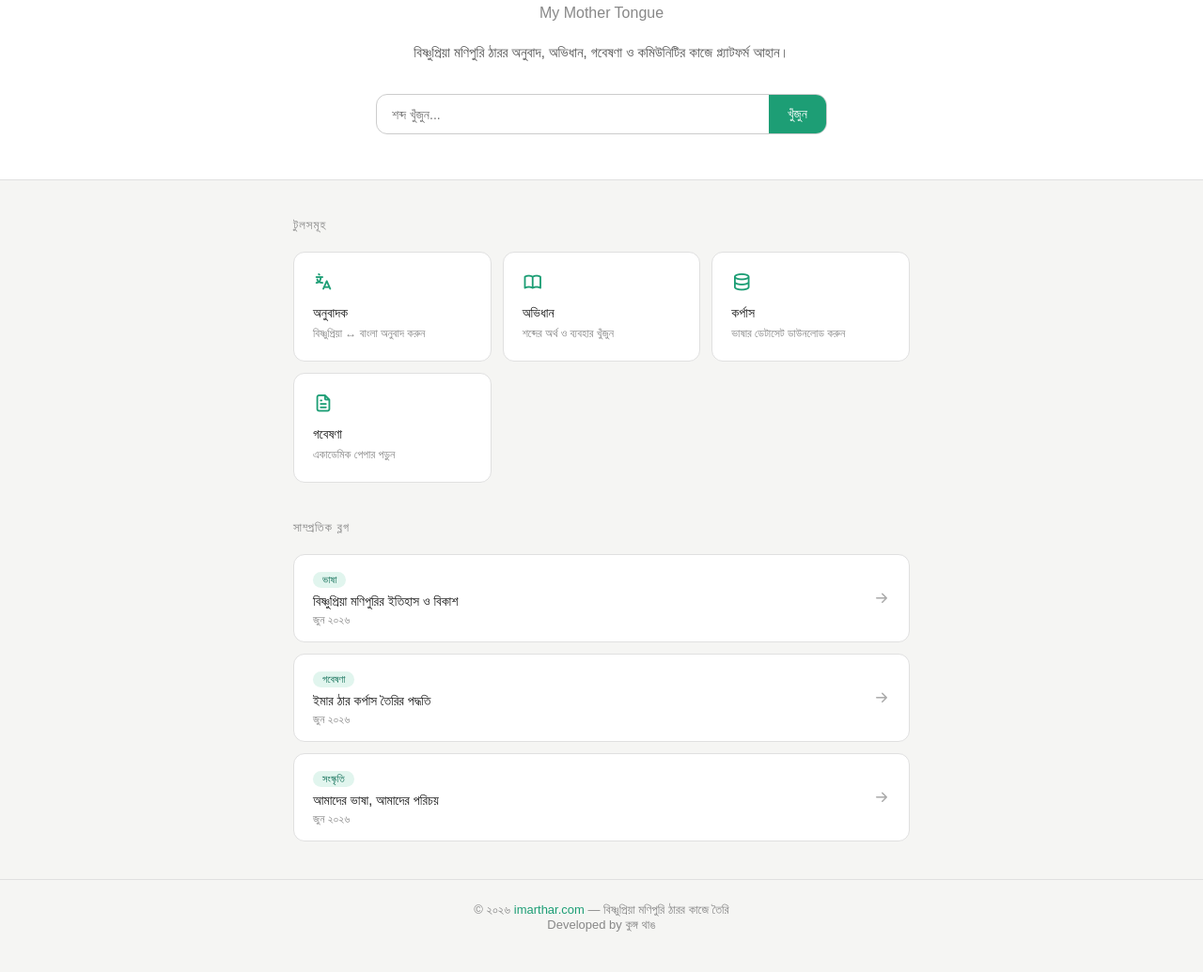
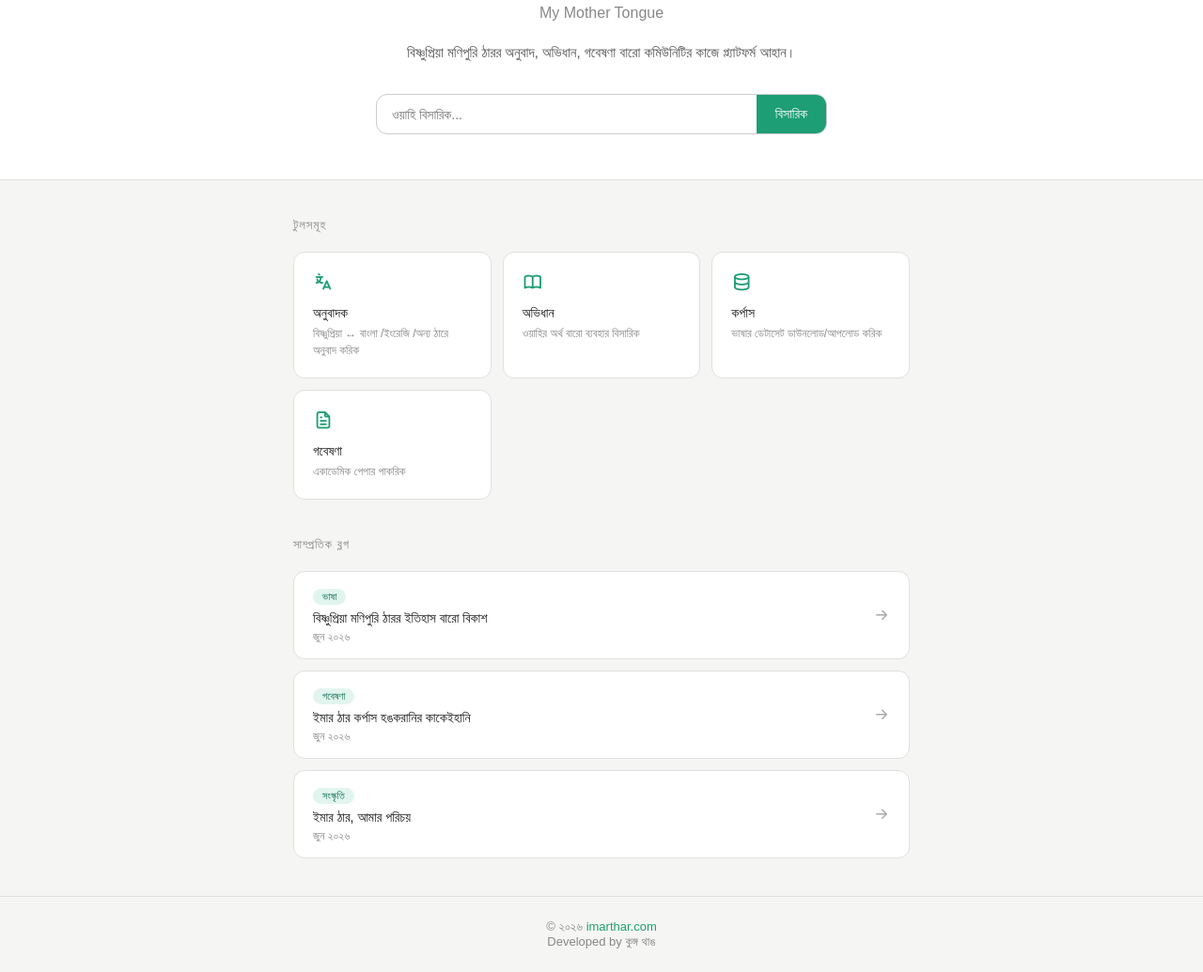
Before and after one commit to ashim2k/imarthar.com, a plain HTML site: page index.html in a window 1280 px wide. Shown: the part 216-1251 px from the top of the page at 94% size. Drawn offline with Linux system fonts and the light colour scheme.

Commit message:
Update index.html

```diff
--- a/index.html
+++ b/index.html
@@ -133,10 +133,10 @@
   <div class="hero-badge">বিষ্ণুপ্রিয়া মণিপুরি ঠারর ডিজিটাল গরগ</div>
   <h1>ইমার <span>ঠার</span></h1>
   <h2>My Mother Tongue</h2>
-  <p>বিষ্ণুপ্রিয়া মণিপুরি ঠারর অনুবাদ, অভিধান, গবেষণা ও কমিউনিটির কাজে প্ল্যাটফর্ম আহান।</p>
+  <p>বিষ্ণুপ্রিয়া মণিপুরি ঠারর অনুবাদ, অভিধান, গবেষণা বারো কমিউনিটির কাজে প্ল্যাটফর্ম আহান।</p>
   <div class="search-bar">
-    <input type="text" placeholder="শব্দ খুঁজুন..." />
-    <button>খুঁজুন</button>
+    <input type="text" placeholder="ওয়াহি বিসারিক..." />
+    <button>বিসারিক</button>
   </div>
 </div>
 
@@ -146,22 +146,22 @@
     <div class="tool-card">
       <div class="tool-icon"><i class="ti ti-language"></i></div>
       <div class="tool-name">অনুবাদক</div>
-      <div class="tool-desc">বিষ্ণুপ্রিয়া ↔ বাংলা অনুবাদ করুন</div>
+      <div class="tool-desc">বিষ্ণুপ্রিয়া ↔ বাংলা /ইংরেজি /অন্য ঠারে অনুবাদ করিক</div>
     </div>
     <div class="tool-card">
       <div class="tool-icon"><i class="ti ti-book"></i></div>
       <div class="tool-name">অভিধান</div>
-      <div class="tool-desc">শব্দের অর্থ ও ব্যবহার খুঁজুন</div>
+      <div class="tool-desc">ওয়াহির অর্থ বারো ব্যবহার বিসারিক</div>
     </div>
     <div class="tool-card">
       <div class="tool-icon"><i class="ti ti-database"></i></div>
       <div class="tool-name">কর্পাস</div>
-      <div class="tool-desc">ভাষার ডেটাসেট ডাউনলোড করুন</div>
+      <div class="tool-desc">ভাষার ডেটাসেট ডাউনলোড/আপলোড করিক</div>
     </div>
     <div class="tool-card">
       <div class="tool-icon"><i class="ti ti-file-text"></i></div>
       <div class="tool-name">গবেষণা</div>
-      <div class="tool-desc">একাডেমিক পেপার পড়ুন</div>
+      <div class="tool-desc">একাডেমিক পেপার পাকরিক</div>
     </div>
   </div>
 </div>
@@ -172,7 +172,7 @@
     <div class="blog-item">
       <div>
         <div class="blog-tag">ভাষা</div>
-        <div class="blog-title">বিষ্ণুপ্রিয়া মণিপুরির ইতিহাস ও বিকাশ</div>
+        <div class="blog-title">বিষ্ণুপ্রিয়া মণিপুরি ঠারর ইতিহাস বারো বিকাশ</div>
         <div class="blog-date">জুন ২০২৬</div>
       </div>
       <i class="ti ti-arrow-right blog-arrow"></i>
@@ -180,7 +180,7 @@
     <div class="blog-item">
       <div>
         <div class="blog-tag">গবেষণা</div>
-        <div class="blog-title">ইমার ঠার কর্পাস তৈরির পদ্ধতি</div>
+        <div class="blog-title">ইমার ঠার কর্পাস হঙকরানির কাকেইহানি</div>
         <div class="blog-date">জুন ২০২৬</div>
       </div>
       <i class="ti ti-arrow-right blog-arrow"></i>
@@ -188,7 +188,7 @@
     <div class="blog-item">
       <div>
         <div class="blog-tag">সংস্কৃতি</div>
-        <div class="blog-title">আমাদের ভাষা, আমাদের পরিচয়</div>
+        <div class="blog-title">ইমার ঠার, আমার পরিচয়</div>
         <div class="blog-date">জুন ২০২৬</div>
       </div>
       <i class="ti ti-arrow-right blog-arrow"></i>
@@ -197,7 +197,7 @@
 </div>
 
 <footer>
-  © ২০২৬ <span>imarthar.com</span> — বিষ্ণুপ্রিয়া মণিপুরি ঠারর কাজে তৈরি<br>Developed by কুঙ্গ থাঙ
+  © ২০২৬ <span>imarthar.com</span><br>Developed by কুঙ্গ থাঙ
 </footer>
 
 </body>
```
